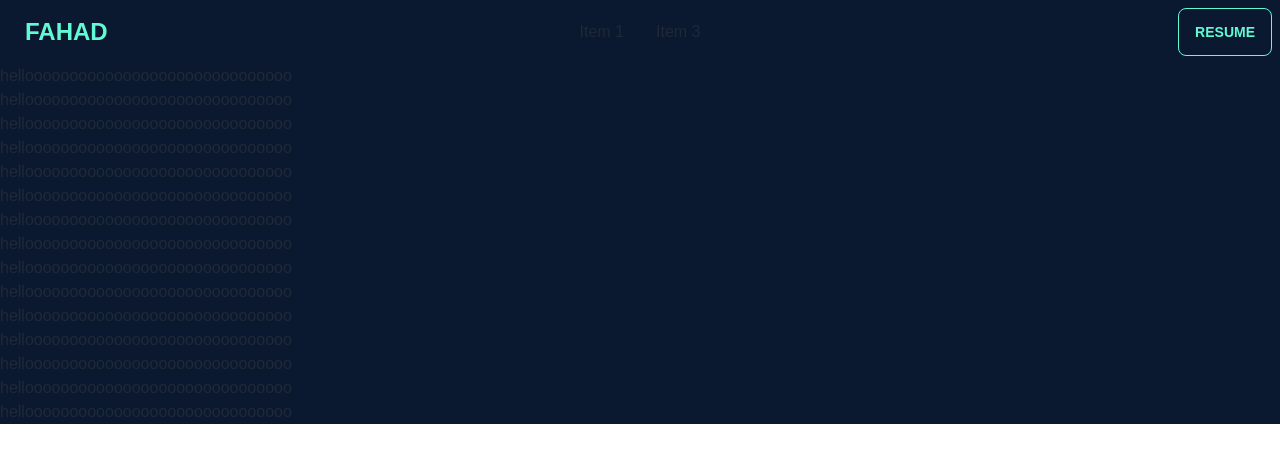
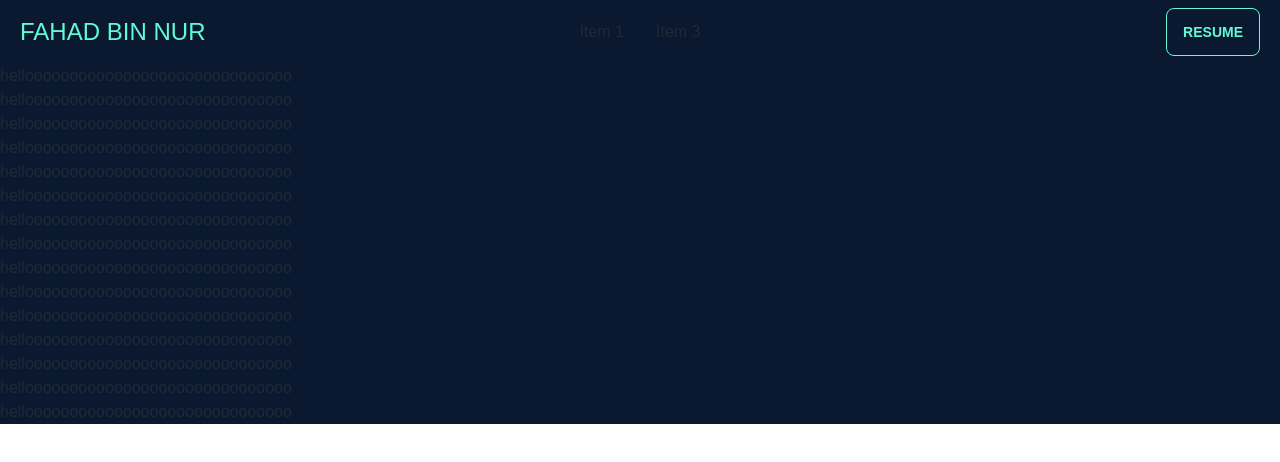
Before and after one commit to Fahadmohammad1/portfolio.me, a React (Create React App) app: page / in a window 1280 px wide. Shown: the top 462 px of the page. Built offline with nearby package versions, Linux system fonts and the light colour scheme.

Commit message:
animation added

```diff
--- a/src/App.js
+++ b/src/App.js
@@ -1,6 +1,6 @@
 import { AnimatePresence } from "framer-motion";
 import { useEffect, useState } from "react";
-import { Route, Router, Routes, useLocation } from "react-router-dom";
+import { Route, Routes, useLocation } from "react-router-dom";
 import "./Global/ScrollBar.css";
 import NormalizeStyle from "./Global/NormalizeStyle";
 import Loader from "./components/PageLoader/Loader";
@@ -18,14 +18,13 @@ function App() {
   }, []);
   return (
     <div className="App bg-[#0A192F]">
+      {!loading && <Header />}
       <NormalizeStyle />
       <AnimatePresence exitBeforeEnter>
-        <Header />
         <Routes location={location} key={location.key}>
           <Route exact path="/" element={loading ? <Loader /> : <Home />} />
         </Routes>
       </AnimatePresence>
-      {/* </NormalizeStyle> */}
     </div>
   );
 }
--- a/src/Global/ScrollBar.css
+++ b/src/Global/ScrollBar.css
@@ -14,6 +14,6 @@
   background: #ffe1a5;
 }
 html {
-  scrollbar-color: rgb(255, 250, 201) #0a0a0a;
+  scrollbar-color: rgb(255, 250, 201) #62f9d5;
   scrollbar-width: thin;
 }
--- a/src/components/PageLoader/Loader.css
+++ b/src/components/PageLoader/Loader.css
@@ -4,7 +4,7 @@
   display: flex;
   justify-content: center;
   align-items: center;
-  background-color: rgb(250, 242, 231);
+  background-color: #0a192f;
   overflow: hidden;
 }
 .loader-wrap {
@@ -15,7 +15,6 @@
 .loader-wrap h3 {
   font-size: 20px;
   font-weight: 100;
-  font-family: "panchang";
 }
 .counter {
   position: absolute;
@@ -29,7 +28,7 @@
   position: absolute;
   height: 5px;
   width: 100vw;
-  background-color: rgb(17, 17, 17);
+  background-color: #62f9d5;
   border-radius: 100px;
   top: 55%;
 }
--- a/src/components/PageLoader/Loader.js
+++ b/src/components/PageLoader/Loader.js
@@ -28,7 +28,9 @@ const Loader = () => {
     <>
       <div className="loader-container">
         <div className="loader-wrap">
-          <p>Welcome to Fahad's Portfolio!</p>
+          <h2 className="lg:text-2xl font-mono text-[#62F9D5]">
+            Welcome to Fahad's Portfolio!
+          </h2>
           <motion.div
             className="loader-bar"
             variants={LoaderVariant}
@@ -42,7 +44,9 @@ const Loader = () => {
             animate={{ left: "93%" }}
             transition={{ duration: 2.3, ease: "linear" }}
           >
-            <h3>{test && count}%</h3>
+            <h3 className="text-[#62F9D5] text-xl font-mono">
+              {test && count}%
+            </h3>
           </motion.div>
         </div>
       </div>
--- a/src/components/Shared/Header.js
+++ b/src/components/Shared/Header.js
@@ -1,9 +1,31 @@
 import React from "react";
+import { Link } from "react-router-dom";
+import { motion } from "framer-motion";
 
 const Header = () => {
+  const line = "FAHAD BIN NUR";
+
+  const sentence = {
+    hidden: { opacity: 1 },
+    visible: {
+      opacity: 1,
+      transition: {
+        delay: 1.0,
+        staggerChildren: 0.09,
+      },
+    },
+  };
+
+  const letter = {
+    hidden: { opacity: 0, y: 50 },
+    visible: {
+      opacity: 1,
+      y: 0,
+    },
+  };
   return (
     <div>
-      <div class="navbar">
+      <div class="navbar lg:px-5">
         <div class="navbar-start">
           <div class="dropdown">
             <label tabindex="0" class="btn btn-ghost lg:hidden">
@@ -29,36 +51,27 @@ const Header = () => {
               <li>
                 <a href="/">Item 1</a>
               </li>
-              <li tabindex="0">
-                <a href="/" class="justify-between">
-                  Parent
-                  <svg
-                    class="fill-current"
-                    xmlns="http://www.w3.org/2000/svg"
-                    width="24"
-                    height="24"
-                    viewBox="0 0 24 24"
-                  >
-                    <path d="M8.59,16.58L13.17,12L8.59,7.41L10,6L16,12L10,18L8.59,16.58Z" />
-                  </svg>
-                </a>
-                <ul class="p-2">
-                  <li>
-                    <a href="/">Submenu 1</a>
-                  </li>
-                  <li>
-                    <a href="/">Submenu 2</a>
-                  </li>
-                </ul>
-              </li>
               <li>
                 <a href="/">Item 3</a>
               </li>
             </ul>
           </div>
-          <a href="/" class="btn btn-ghost normal-case text-2xl text-[#62F9D5]">
-            FAHAD
-          </a>
+          <Link to="/">
+            <motion.h3
+              className="load-screen--message text-[#62F9D5] text-xs lg:text-2xl"
+              variants={sentence}
+              initial="hidden"
+              animate="visible"
+            >
+              {line.split("").map((char, index) => {
+                return (
+                  <motion.span key={char + "-" + index} variants={letter}>
+                    {char}
+                  </motion.span>
+                );
+              })}
+            </motion.h3>
+          </Link>
         </div>
         <div class="navbar-center hidden lg:flex">
           <ul class="menu menu-horizontal p-0">
@@ -74,7 +87,7 @@ const Header = () => {
         <div class="navbar-end">
           <a
             href="/"
-            class="btn btn-outline text-[#62F9D5] hover:bg-[#62F9D5] hover:text-[#0A192F]"
+            class="btn btn-sm lg:btn-md btn-outline text-[#62F9D5] hover:bg-[#62F9D5] hover:text-[#0A192F]"
           >
             Resume
           </a>
```
